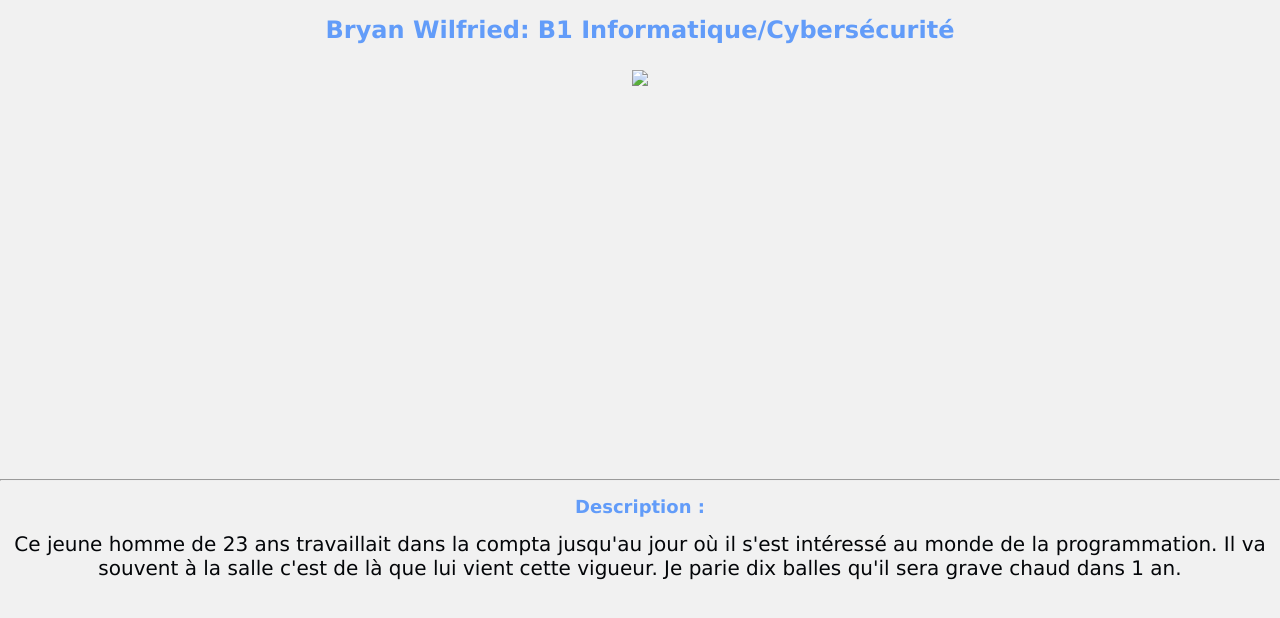
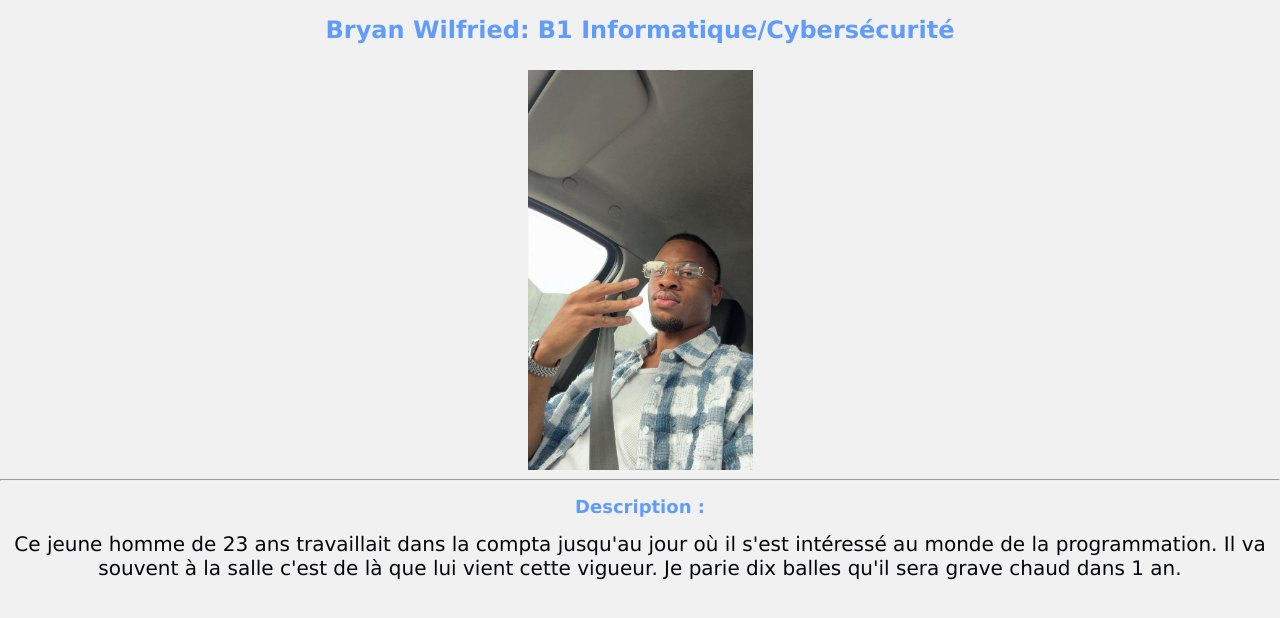
Before and after one commit to andyabbaswilfried-cell/Y-Noubliable, a plain HTML site: page élèves/bryan.html in a window 1280 px wide. Drawn offline with Linux system fonts and the light colour scheme.

Commit message:
correection d'affichage sur photo de bryan

```diff
--- a/élèves/bryan.html
+++ b/élèves/bryan.html
@@ -10,7 +10,7 @@
     <div id="andy_p">
 
    <h1>Bryan Wilfried: B1 Informatique/Cybersécurité</h1>
-   <img src="../photosB1/bryan_perso.jpgko" id="a1" height="400px">
+   <img src="../photosB1/bryan_perso.jpg" id="a1" height="400px">
     <hr>
     </div>
 
```
